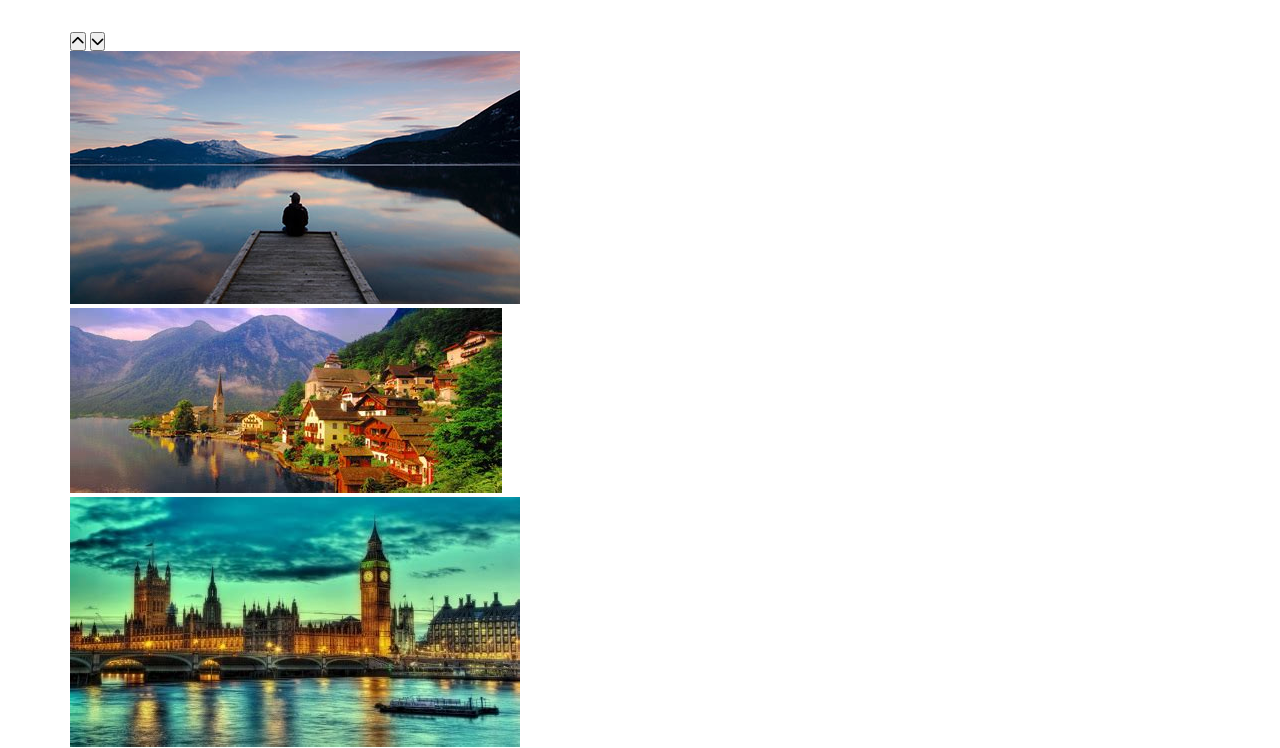
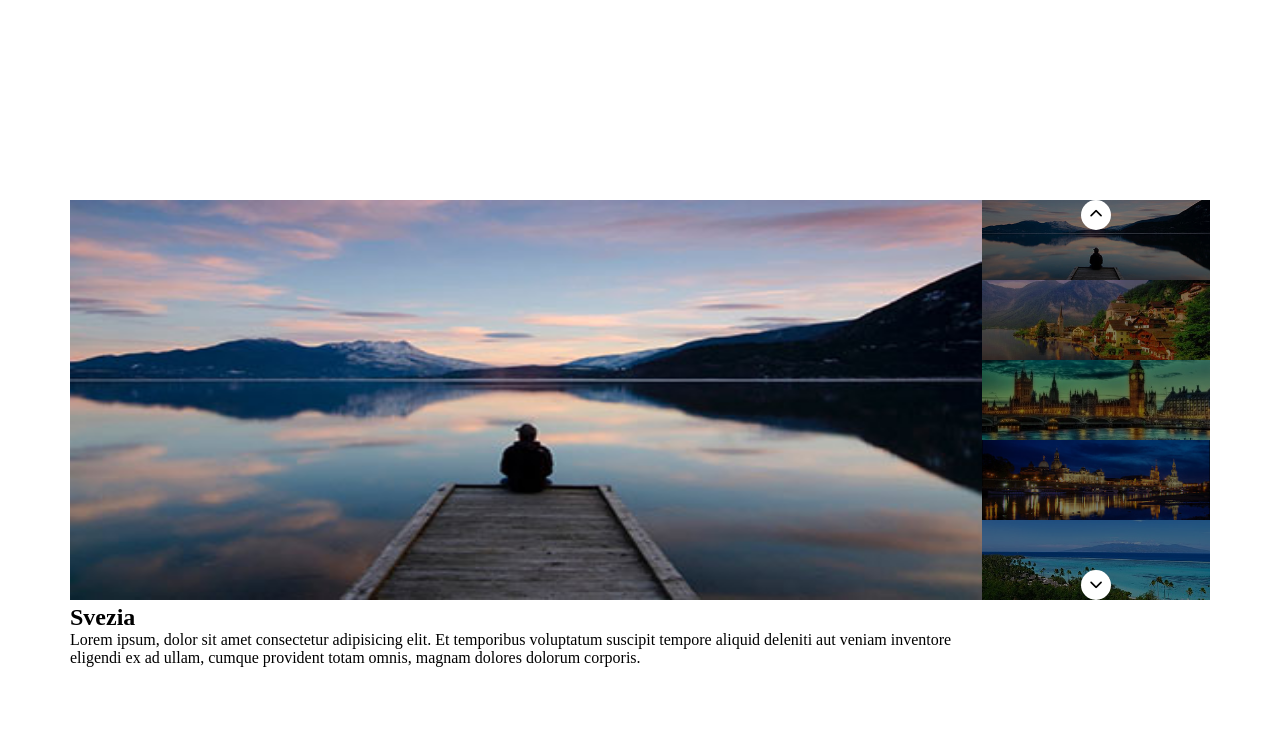
Before and after one commit to marcoseven/vue-slider, a plain HTML site: page index.html in a window 1280 px wide. Shown: the top 748 px of the page. Drawn offline with nearby package versions, Linux system fonts and the light colour scheme.

Commit message:
Aggiunte modifiche css
Inserito altre parti che fanno parte del container app e della parte degli utility.

```diff
--- a/assets/css/style.css
+++ b/assets/css/style.css
@@ -1,12 +1,27 @@
-/* common_general_rules */
+/* commonGeneralRules */
 * {
 	margin: 0;
 	padding: 0;
 	box-sizing: border-box;
 }
-/* /common_general_rules */
+/* /commonGeneralRules */
 
 /* utility */
+.activePreview {
+	display: block;
+	height: 100%;
+	position: relative;
+}
+
+.activePreview .text {
+	color: white;
+	position: absolute;
+	bottom: 0;
+	right: 1rem;
+	text-align: right;
+	padding: 1rem;
+}
+
 .activeThumb {
 	border: 6px solid black;
 	filter: brightness(1) !important;
@@ -16,36 +31,81 @@
 /* #container */
 #container {
 	width: 1140px;
-	margin: 2rem auto;
+	margin: 0 auto;
 	display: flex;
 	height: 400px;
+	position: absolute;
+	top: 50%;
+	left: 50%;
+	transform: translate(-50%, -50%);
 }
 
 /* .preview */
 .preview {
-	display: none;
+	/* display: none;   */
 	width: 80%;
 }
-/* /.preview */
+
+.preview img {
+	height: 100%;
+	width: 100%;
+}
+/* .preview */
 
 /* .thumbs */
 .thumbs {
 	width: 20%;
+	height: 400px;
 	position: relative;
 	display: flex;
 	flex-direction: column;
 }
 
-.image_thumbs {
+/* .navigator */
+.navigator {
+	position: absolute;
+	left: 50%;
+	transform: translateX(-50%);
+	height: 100%;
+	display: flex;
+	flex-direction: column;
+	justify-content: space-between;
+	z-index: 1;
+}
+
+.prev,
+.next {
+	background-color: white;
+	height: 30px;
+	width: 30px;
+	text-align: center;
+	line-height: 30px;
+	border-radius: 50%;
+	border: none;
+}
+
+.navigator i:hover {
+	cursor: pointer;
+}
+/* /.navigator */
+
+/* .thumbsImage */
+.thumbsImage {
+	height: 400px;
+}
+
+.imageThumbs {
 	max-width: 100%;
 	height: calc(100% / 5);
 	object-fit: cover;
 	filter: brightness(0.5);
-	margin: 0.1rem 0;
 }
 
-.image_thumbs img {
+.imageThumbs img {
 	width: 100%;
+	height: 100%;
+	object-fit: cover;
 }
+/* /.thumbsImage */
 /* /.thumbs */
 /* /#container */
```
